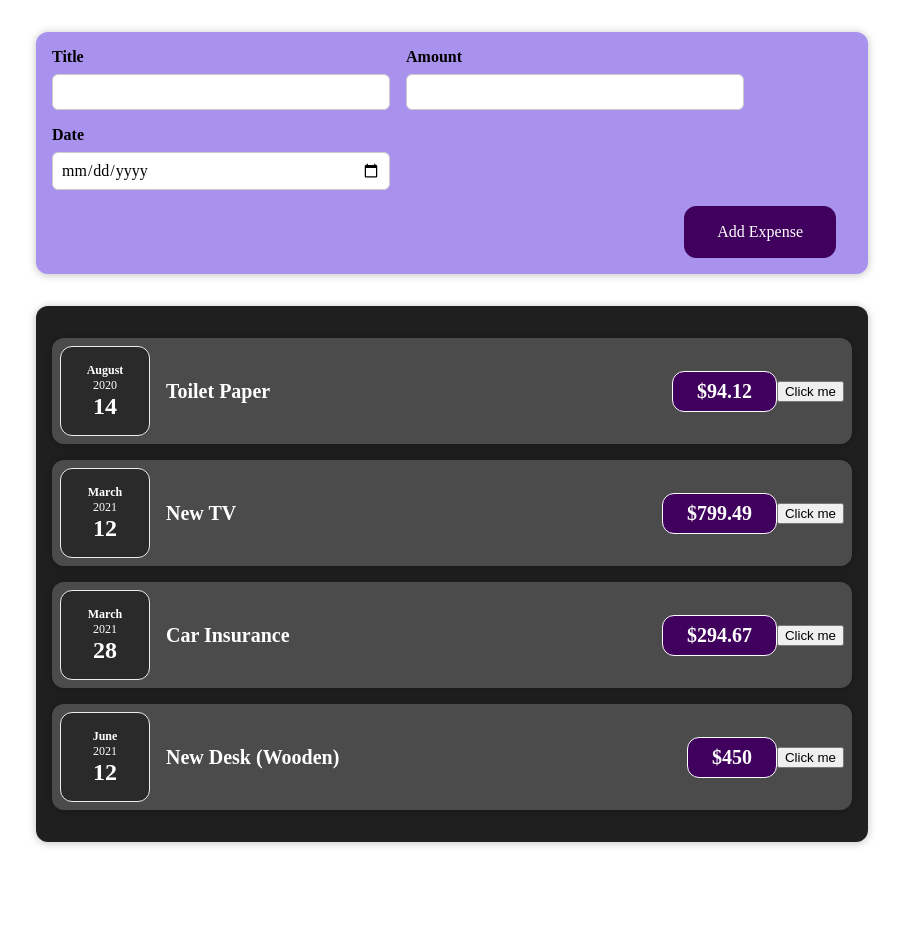
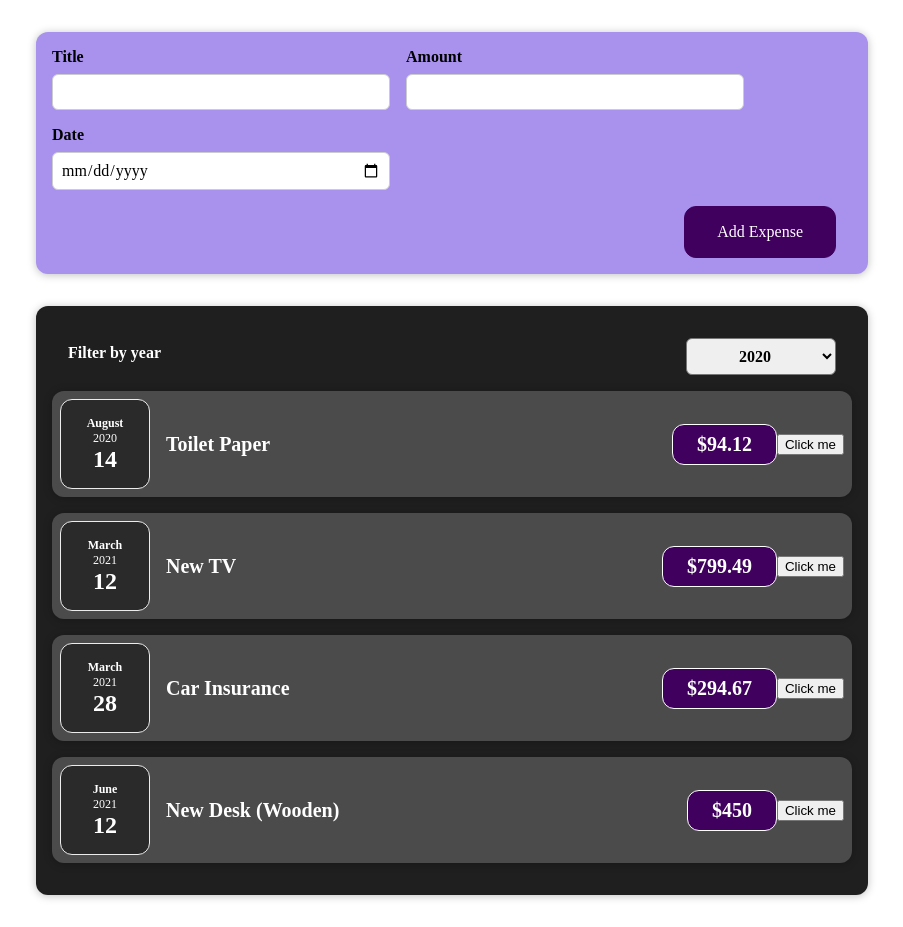
Before and after one commit to Oloche-Richard/ExpenseTracker, a React (Create React App) app: page / in a window 1280 px wide. Shown: the whole page, without its empty margins (188-1091 px from the left). Before the commit the page ends 874 px from the top, so only its background shows below. Built offline with nearby package versions, Linux system fonts and the light colour scheme.

Commit message:
Made the from submittable

```diff
--- a/src/App.js
+++ b/src/App.js
@@ -23,9 +23,15 @@ export default function App() {
       date: new Date(2021, 5, 12)
     }
   ];
+
+  const addExpenseHandler = expense => {
+    console.log('in App js');
+    console.log(expense)
+
+  }
   return (
     <div>
-      <NewExpense/>
+      <NewExpense onAddExpense={addExpenseHandler}/>
       <Expenses items={expenses}/>
     </div>
   );
--- a/src/components/Expenses/Expenses.js
+++ b/src/components/Expenses/Expenses.js
@@ -1,10 +1,20 @@
+import {useState} from "react"
 import ExpenseItem from "./ExpenseItem";
 import Card from "../UI/Card.js"
 import "./Expenses.css";
+import ExpensesFilter from './ExpensesFilter';
+function Expenses(props) {
 
-function Expenses(props) {
+  const [filteredYear, setFilteredYear] = useState('2020');
+
+  const filterChangeHandler = selectedYear => {
+    setFilteredYear(selectedYear);
+  };
+
   return (
+
     <Card className="expenses">
+     <ExpensesFilter selected={filteredYear} onChangeFilter={filterChangeHandler} />
       <ExpenseItem
         title={props.items[0].title}
         amount={props.items[0].amount}
--- /dev/null
+++ b/src/components/Expenses/ExpensesFilter.css
@@ -0,0 +1,24 @@
+.expenses-filter {
+  color: white;
+  padding: 0 1rem;
+}
+
+.expenses-filter__control {
+  display: flex;
+  width: 100%;
+  align-items: center;
+  justify-content: space-between;
+  margin: 1rem 0;
+}
+
+.expenses-filter label {
+  font-weight: bold;
+  margin-bottom: 0.5rem;
+}
+
+.expenses-filter select {
+  font: inherit;
+  padding: 0.5rem 3rem;
+  font-weight: bold;
+  border-radius: 6px;
+}
--- /dev/null
+++ b/src/components/Expenses/ExpensesFilter.js
@@ -0,0 +1,25 @@
+import React from 'react';
+
+import './ExpensesFilter.css';
+
+const ExpensesFilter = (props) => {
+  const dropdownChangeHandler = (event) => {
+    props.onChangeFilter(event.target.value);
+  };
+
+  return (
+    <div className='expenses-filter'>
+      <div className='expenses-filter__control'>
+        <label>Filter by year</label>
+        <select value={props.selected} onChange={dropdownChangeHandler}>
+          <option value='2022'>2022</option>
+          <option value='2021'>2021</option>
+          <option value='2020'>2020</option>
+          <option value='2019'>2019</option>
+        </select>
+      </div>
+    </div>
+  );
+};
+
+export default ExpensesFilter;
--- a/src/components/NewExpense/ExpenseForm.js
+++ b/src/components/NewExpense/ExpenseForm.js
@@ -1,6 +1,6 @@
 import './ExpenseForm.css';
 import {useState} from 'react'
-const ExpenseForm = () => {
+const ExpenseForm = (props) => {
   const [enteredTitle, setEnteredTitle] = useState('');
   const [enteredAmount, setEnteredAmount] = useState('');
   const [enteredDate, setEnteredDate] = useState('');
@@ -30,7 +30,7 @@ const ExpenseForm = () => {
       date: new Date(enteredDate)
     };
 
-    console.log(expenseData);
+    props.onSaveExpenseData(expenseData)
     setEnteredTitle('')
     setEnteredAmount('')
     setEnteredDate('')
--- a/src/components/NewExpense/NewExpense.js
+++ b/src/components/NewExpense/NewExpense.js
@@ -1,17 +1,16 @@
 import ExpenseForm from './ExpenseForm';
 import './NewExpense.css';
 
-const NewExpense = () => {
+const NewExpense = (props) => {
    const saveExpenseDataHandler = (enteredExpenseData) => {
      const expenseData ={ ...enteredExpenseData,
-     id: Math.random().tpString()
-
-     }
-
+     id: Math.random().toString()
+     };
+props.onAddExpense(expenseData);
    }
   return (
     <div className='new-expense'>
-      <ExpenseForm  onSaveExpenseData/>
+      <ExpenseForm  onSaveExpenseData={saveExpenseDataHandler}/>
     </div>
   );
 };
```
